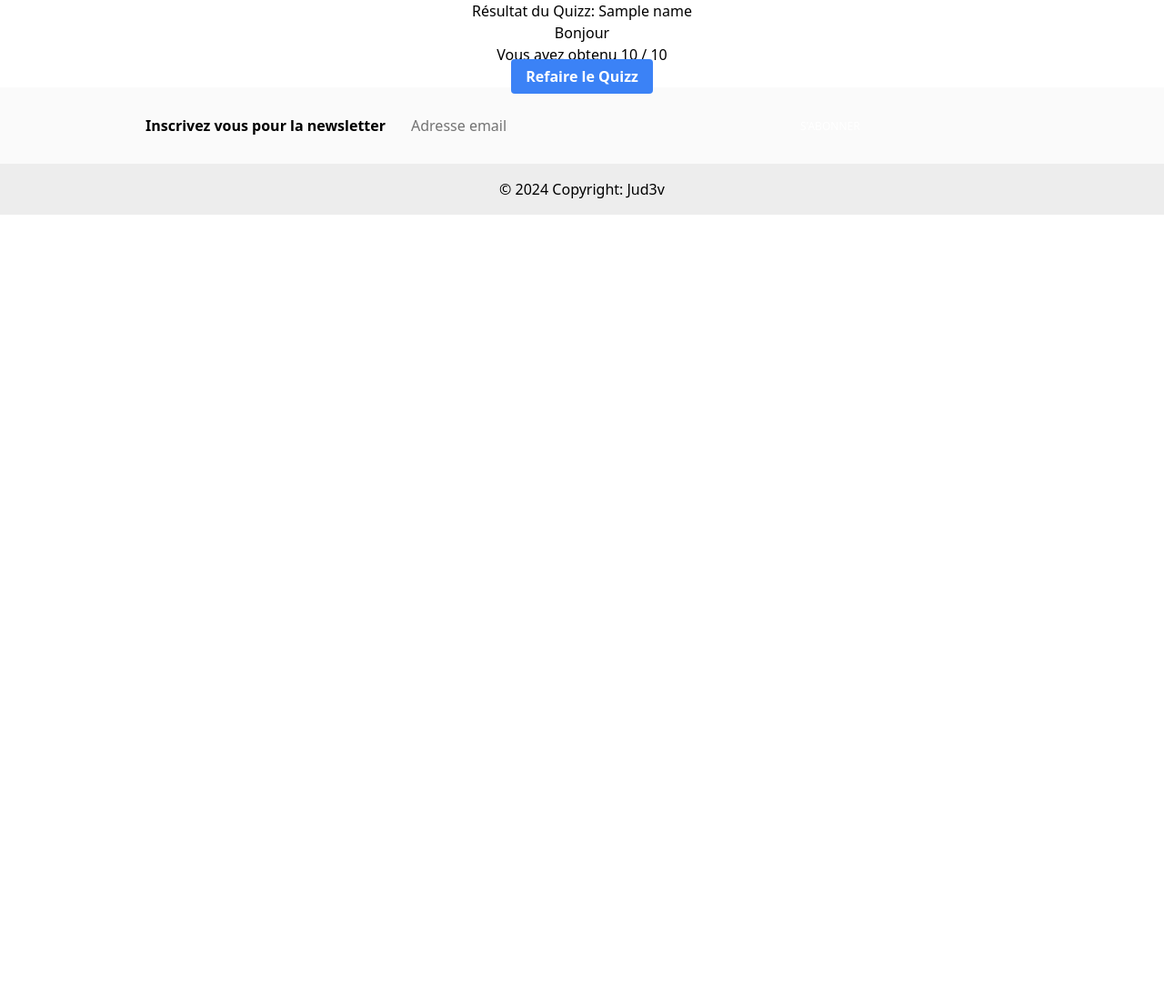
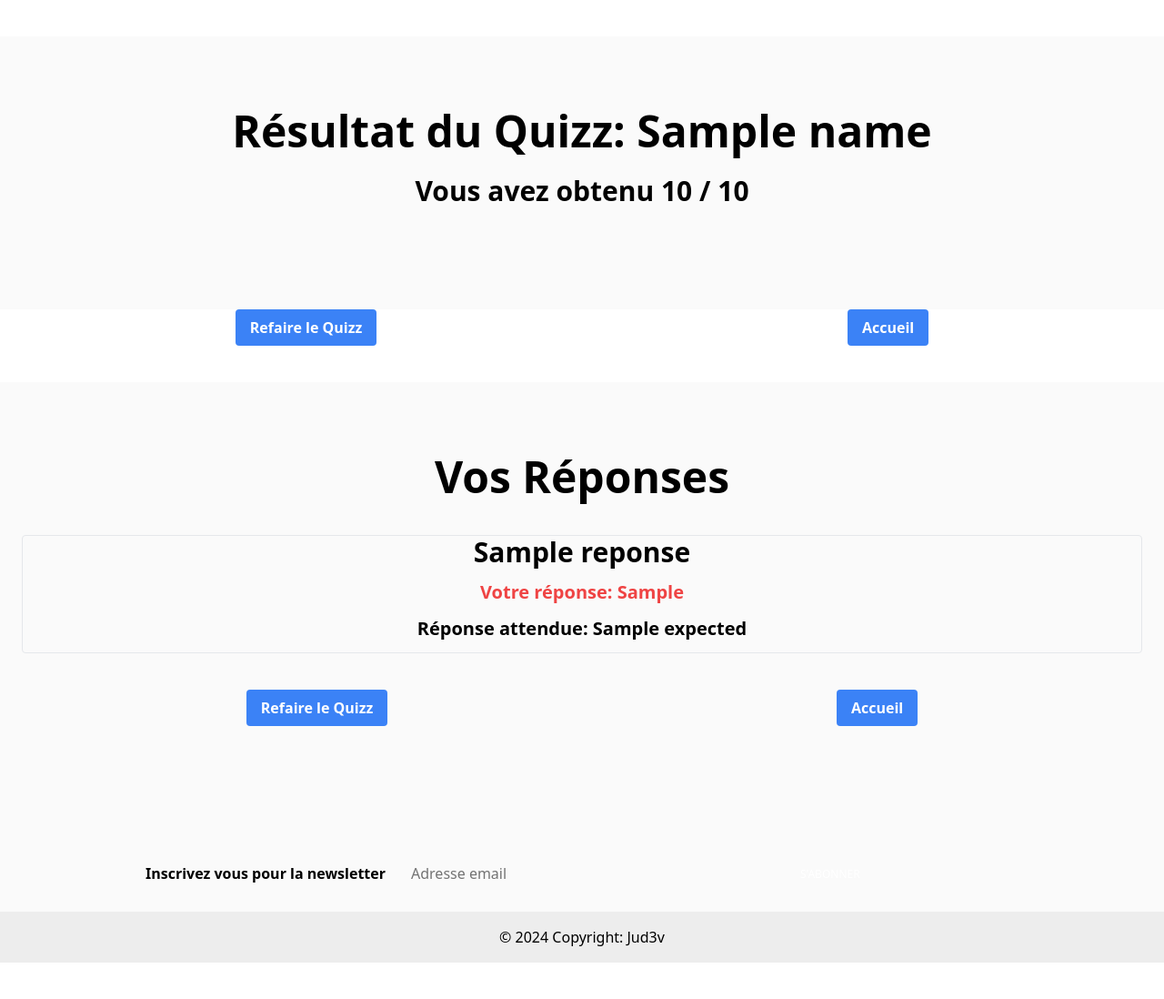
Before and after one commit to jud3v2/my_quiz, a Symfony app: template templates/question/resultat.html.twig in a window 1280 px wide. Shown: the part 56-1154 px from the top of the page at 91% size. Before the commit the page ends 292 px from the top, so only its background shows below. Run offline with Twig, Linux system fonts and the light colour scheme; the template is opened without the code that fills it: most values are stand-ins (such as "Sample title", 1, 10 or a date in 2020); some libraries are stand-ins or nearby versions.

Commit message:
ajout d'un meilleur affichage pour la page des résultats

```diff
--- a/src/Controller/QuestionController.php
+++ b/src/Controller/QuestionController.php
@@ -51,7 +51,6 @@
                 // save the history and reset the reponses for the next quizz
                 $session->set('history', $history);
                 $session->set('reponses', []);
-
                 return $this->render('question/resultat.html.twig', [
                     'score' => $score,
                     'total' => $total,
--- a/templates/partials/_footer.html.twig
+++ b/templates/partials/_footer.html.twig
@@ -3,7 +3,7 @@
     <div class="px-6 pt-6">
         <form>
             <div
-                    class="gird-cols-1 grid items-center justify-center gap-4 md:grid-cols-3">
+                    class="gird-cols-1 grid items-center justify-center gap-4 md:grid-cols-3 container mx-auto relative w-full">
                 <div class="md:mb-6 md:ms-auto">
                     <p>
                         <strong>Inscrivez vous pour la newsletter</strong>
--- a/templates/question/resultat.html.twig
+++ b/templates/question/resultat.html.twig
@@ -4,17 +4,37 @@
 
 {% block body %}
 
-    <div class="container">
-        <div class="row">
+    <div>
+        <div class="row my-10">
             <div class="col-md-12">
-                <h1 class="text-center">Résultat du Quizz: {{ name }}</h1>
-                <h2 class="text-center">Bonjour </h2>
-                <h3 class="text-center">Vous avez obtenu {{ score }} / {{ total }}</h3>
-                <div class="text-center">
-                    <a href="{{ path('quizz', {id: quizzId}) }}" class="text-center mx-auto w-1/2 bg-blue-500 hover:bg-blue-700 text-white font-bold py-2 px-4 rounded hover:shadow-sm">Refaire le Quizz</a>
+                <div
+                        class="bg-zinc-50 px-6 py-20 text-center text-surface dark:bg-neutral-700 dark:text-white">
+                    <h1 class="mb-6 text-5xl font-bold">Résultat du Quizz: {{ name }}</h1>
+                    <h3 class="mb-8 text-3xl font-bold">Vous avez obtenu {{ score }} / {{ total }}</h3>
+                </div>
+                <div class="flex justify-between">
+                    <a href="{{ path('quizz', {id: quizzId}) }}" class="text-center mx-auto bg-blue-500 hover:bg-blue-700 text-white font-bold py-2 px-4 rounded hover:shadow-sm">Refaire le Quizz</a>
+                    <a href="{{ path('app_home') }}" class="text-center mx-auto bg-blue-500 hover:bg-blue-700 text-white font-bold py-2 px-4 rounded hover:shadow-sm">Accueil</a>
                 </div>
             </div>
             <!---Faire en sorte d'afficher chaque question ainsi que les réponse de l'utilisateur -->
+            <div class="col-md-12 mt-10">
+                <div class="bg-zinc-50 px-6 py-20 text-center text-surface dark:bg-neutral-700 dark:text-white">
+                    <h1 class="mb-10 text-5xl font-bold">Vos Réponses</h1>
+                    <div>
+                        {% for reponse in reponses %}
+                            <div class="mb-3 border hover:shadow-sm rounded">
+                                <h3 class="mb-3 text-3xl font-bold">{{ reponse.question }}</h3>
+                                <p class="mb-3 text-xl font-bold {{ reponse.user_reponse is same as reponse.expected ? 'text-green-500' : 'text-red-500' }}">Votre réponse: {{ reponse.user_reponse }}</p>
+                                <p class="mb-3 text-xl font-bold">Réponse attendue: {{ reponse.expected }}</p>
+                            </div>
+                        {% endfor %}
+                    </div>
+
+                    <div class="flex justify-between my-10">
+                        <a href="{{ path('quizz', {id: quizzId}) }}" class="text-center mx-auto bg-blue-500 hover:bg-blue-700 text-white font-bold py-2 px-4 rounded hover:shadow-sm">Refaire le Quizz</a>
+                        <a href="{{ path('app_home') }}" class="text-center mx-auto bg-blue-500 hover:bg-blue-700 text-white font-bold py-2 px-4 rounded hover:shadow-sm">Accueil</a>
+                    </div>
         </div>
     </div>
 
```
